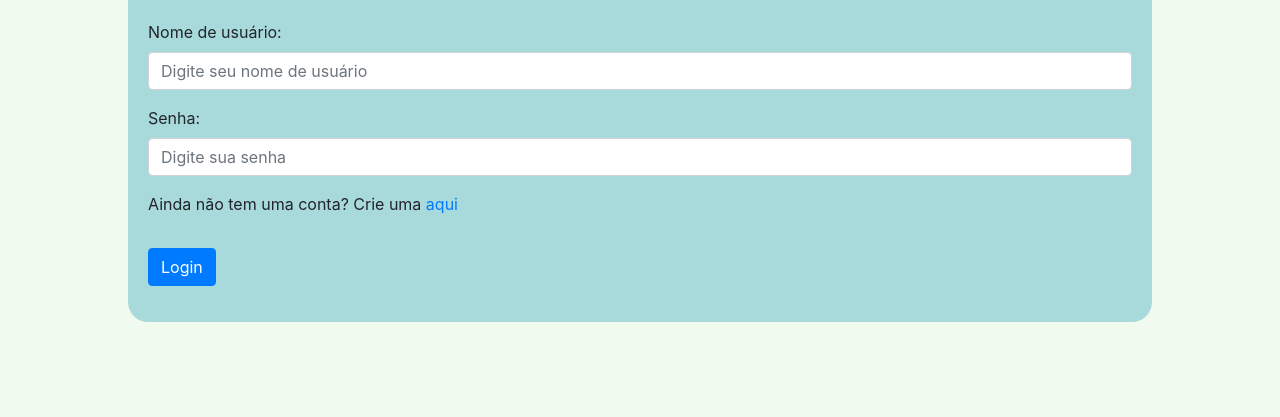
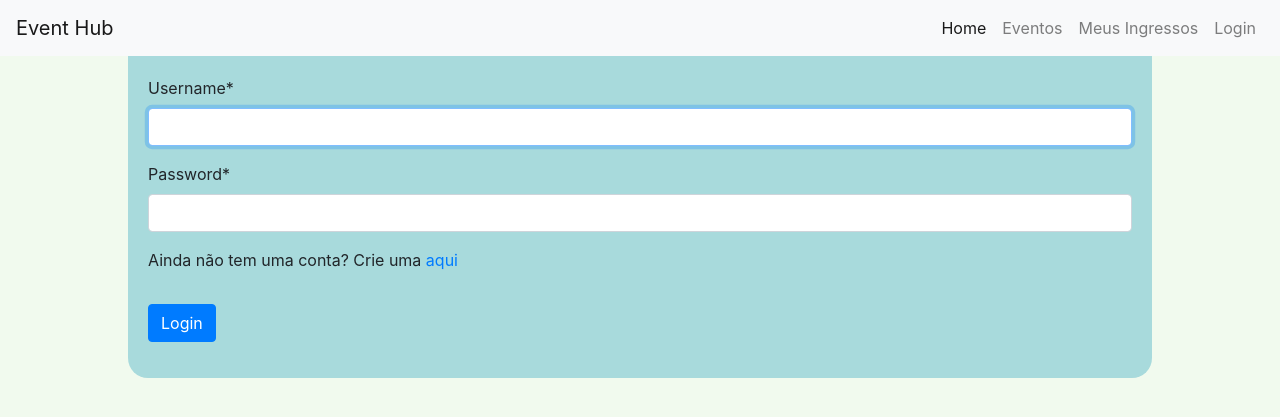
Before and after one commit to yurimachados/event_platform, a Django app: page /login/ in a window 1280 px wide. Shown: the top 417 px of the page. Run offline with Django 4.2, Linux system fonts and the light colour scheme; some libraries are stand-ins or nearby versions.

Commit message:
Add name field to RegistrationForm and update navbar in base.html

```diff
--- a/core/forms.py
+++ b/core/forms.py
@@ -4,7 +4,8 @@ from django.contrib.auth.models import User
 
 class RegistrationForm(UserCreationForm):
     email = forms.EmailField(required = True)
+    name = forms.CharField(required=True)
 
     class Meta:
         model = User
-        fields = ["username", "email", "password1", "password2"]
+        fields = ["username","name", "email", "password1", "password2"]
--- a/core/templates/core/base.html
+++ b/core/templates/core/base.html
@@ -24,9 +24,39 @@
 </head>
 <body>
 
-        <div class='container'>
-            {% block content %}{% endblock %}
+    <nav class="navbar navbar-expand-lg navbar-light bg-light">
+        <a class="navbar-brand" href="#">Event Hub</a>
+        {% if user.is_authenticated %}
+        <span class="navbar-text">Bem vindo! <strong>@</strong>{{user.username}}</span>
+        {% endif %}
+        <button class="navbar-toggler" type="button" data-toggle="collapse" data-target="#navbarNav" aria-controls="navbarNav" aria-expanded="false" aria-label="Toggle navigation">
+            <span class="navbar-toggler-icon"></span>
+        </button>
+        <div class="collapse navbar-collapse" id="navbarNav">
+          <ul class="navbar-nav ml-auto">
+            <li class="nav-item active">
+              <a class="nav-link" href="#">Home</a>
+            </li>
+            <li class="nav-item">
+              <a class="nav-link" href="#">Eventos</a>
+            </li>
+            <li class="nav-item">
+              <a class="nav-link" href="#">Meus Ingressos</a>
+            </li>
+            <li class="nav-item">
+            {% if user.is_authenticated %}
+                <a class="nav-link" href="{% url 'logout' %}">Logout</a>
+            {% else %}
+                <a class="nav-link" href="{% url 'login' %}">Login</a>
+            {% endif %}
+            </li>
+          </ul>
         </div>
-        {% block extra_scripts %}{% endblock %}
-    </body>
+    </nav>
+
+    <div class="container" >
+        {% block content %}{% endblock %}
+    </div>
+    {% block extra_scripts %}{% endblock %}
+</body>
 </html>
--- a/core/templates/registration/login.html
+++ b/core/templates/registration/login.html
@@ -1,18 +1,11 @@
 {% extends 'core/base.html' %}
 
 {% block title %} Login {% endblock %}
-
+{% load crispy_forms_tags %}
 {% block content %}
 <form method="post">
     {% csrf_token %}
-    <div class="form-group">
-        <label for="username" class="form-label">Nome de usuário:</label>
-        <input id="username" type="text" name="username" required class="form-control" placeholder="Digite seu nome de usuário">
-    </div>
-    <div class="form-group">
-        <label for="password" class="form-label">Senha:</label>
-        <input id="password" type="password" name="password" required class="form-control" placeholder="Digite sua senha">
-    </div>
+    {{form|crispy}}
     <p class='mt-3'>Ainda não tem uma conta? Crie uma <a href="/sign-up">aqui</a></p>
     <div class="form-group">
         <input type="submit" value="Login" class="btn btn-primary mt-3">
```
Also changed, not shown: core/views.py (+8 -1 lines).
